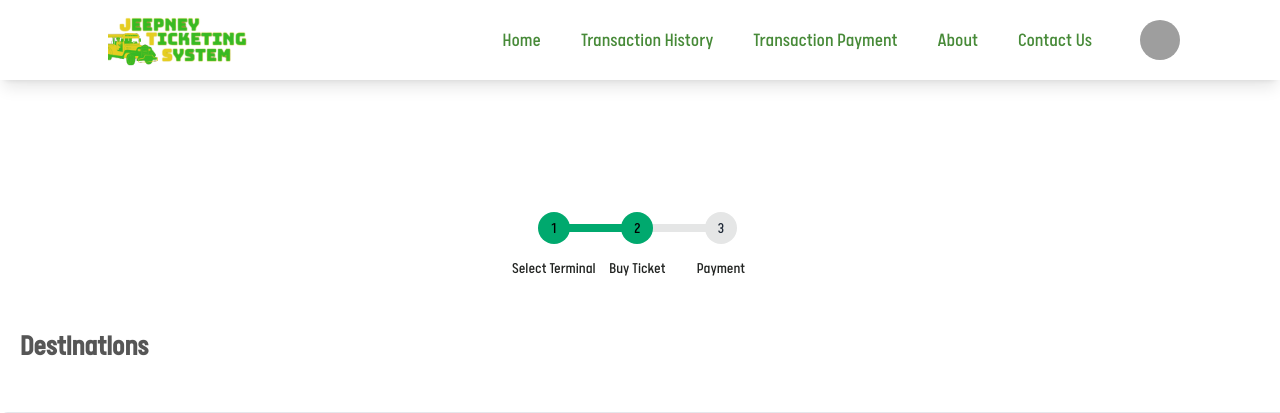
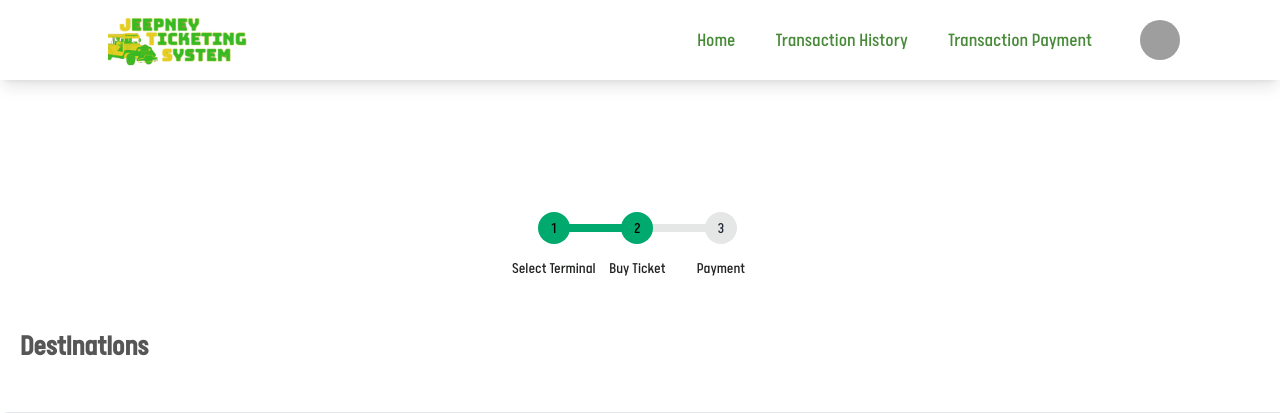
Before and after one commit to CodeWithRibo/JeepneyTicketingSystem, a PHP site: page /public/include/buy_ticket.php in a window 1280 px wide. Shown: the top 413 px of the page. Run offline with PHP 8.4, Linux system fonts and the light colour scheme; the visitor is signed in with stand-in values (Sample User, id 1); style sheets or scripts are compiled from the project's sources; some libraries are stand-ins or nearby versions; grey boxes are pictures that could not be loaded.

Commit message:
removing about and contact in header

```diff
--- a/public/Include/buy_ticket.php
+++ b/public/Include/buy_ticket.php
@@ -49,8 +49,6 @@ function randomTicketNumber() {
                 <span class="text-primary duration-300 ease-in hover:text-[#e6ce20] md:text-sm lg:text-xl"><a href="home_page.php">Home</a></span>
                 <span class="text-primary duration-300 ease-in hover:text-[#e6ce20] md:text-sm lg:text-xl"><a href="#">Transaction History</a></span>
                 <span class="text-primary duration-300 ease-in hover:text-[#e6ce20] md:text-sm lg:text-xl"><a href="transaction_payment.php">Transaction Payment</a></span>
-                <span class="text-primary duration-300 ease-in hover:text-[#e6ce20] md:text-sm lg:text-xl"><a href="home_page.php #about">About</a></span>
-                <span class="text-primary duration-300 ease-in hover:text-[#e6ce20] md:text-sm lg:text-xl"><a href="home_page.php #contact">Contact Us</a></span>
               </span>
             </div>
             <div class="dropdown dropdown-end flex items-center justify-center">
@@ -93,8 +91,7 @@ function randomTicketNumber() {
         <span class="pt-3 text-primary duration-300 ease-in hover:text-[#e6ce20] text-base md:font-semibold "><a href="home_page.php">Home</a></span>
         <span class="text-primary duration-300 ease-in hover:text-[#e6ce20] text-base md:font-semibold "><a href="#">Transaction History</a></span>
         <span class="text-primary duration-300 ease-in hover:text-[#e6ce20] text-base md:font-semibold "><a href="transaction_payment.php">Transaction Payment</a></span>
-        <span class="text-primary duration-300 ease-in hover:text-[#e6ce20] text-base md:font-semibold "><a href="home_page.php #about">About</a></span>
-        <span class="text-primary duration-300 ease-in hover:text-[#e6ce20] text-base md:font-semibold "><a href="home_page.php #contact">Contact Us</a></span>
+
       </div>
        </div>
     </header>
```
